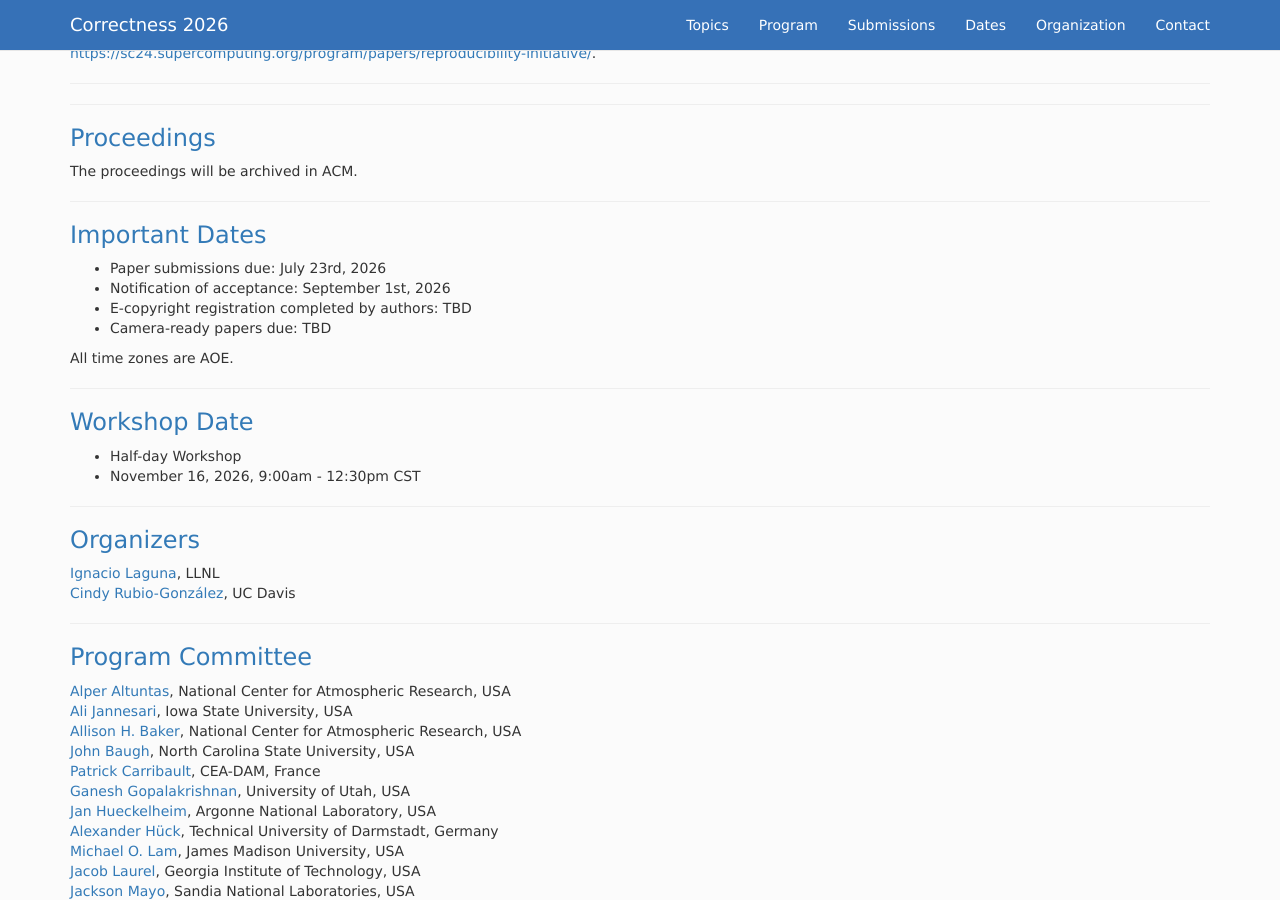
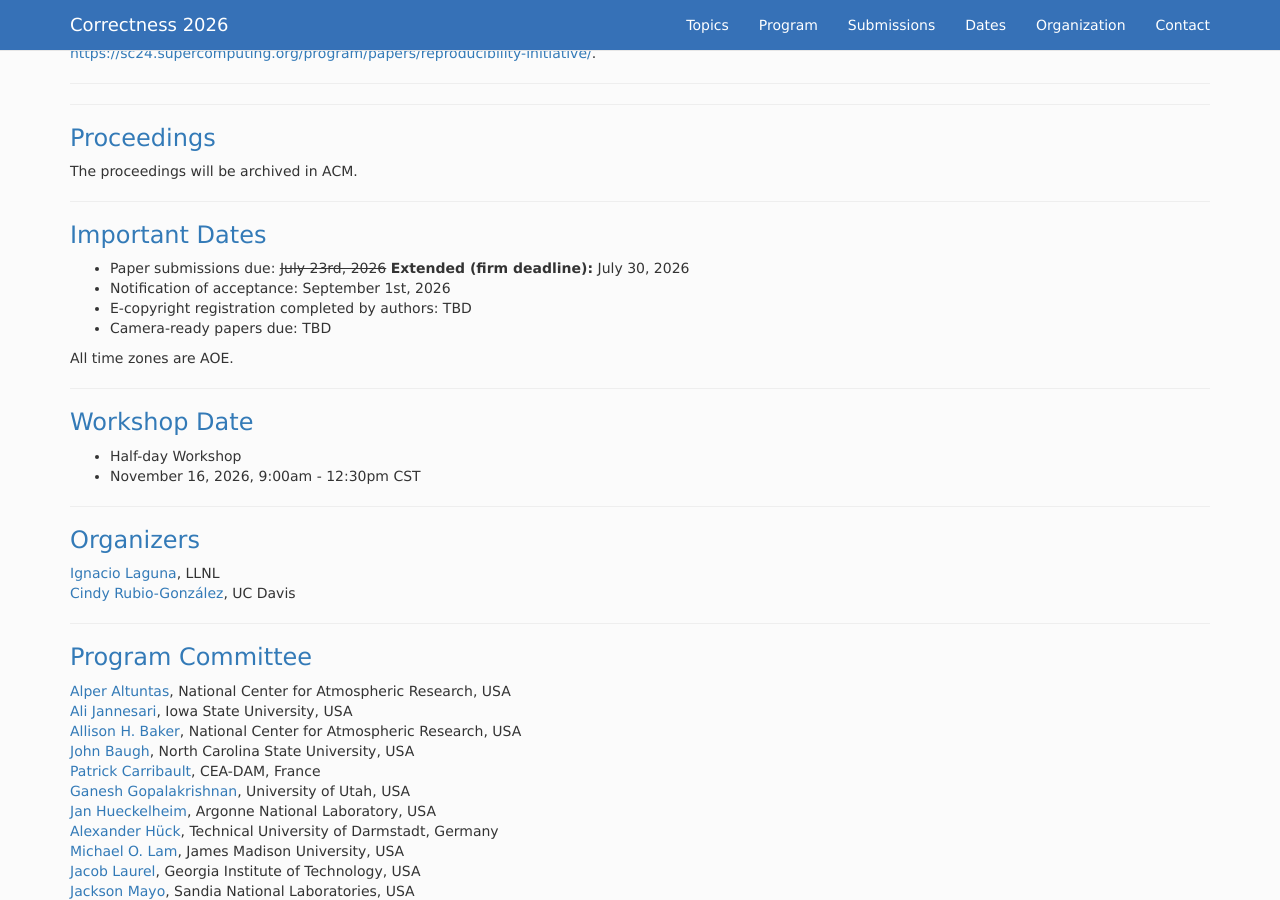
Before and after one commit to correctness-workshop/2026, a Jekyll site: the page built from index.md, in a window 1280 px wide and 900 px high, scrolled down 2472 px. Built offline with Jekyll 4.4.1, drawn with Linux system fonts in a browser that asks for light colours; nearby versions of some CDN libraries; the list of posts is cut into pages by our own code.

Commit message:
new deadline

```diff
--- a/index.md
+++ b/index.md
@@ -108,7 +108,7 @@ The proceedings will be archived in ACM.
 ### <a class="anchor" name="dates"> Important Dates </a>
 
 
-* Paper submissions due: July 23rd, 2026
+* Paper submissions due: ~~July 23rd, 2026~~ **Extended (firm deadline):** July 30, 2026
 * Notification of acceptance: September 1st, 2026
 * E-copyright registration completed by authors: TBD
 * Camera-ready papers due: TBD
```
